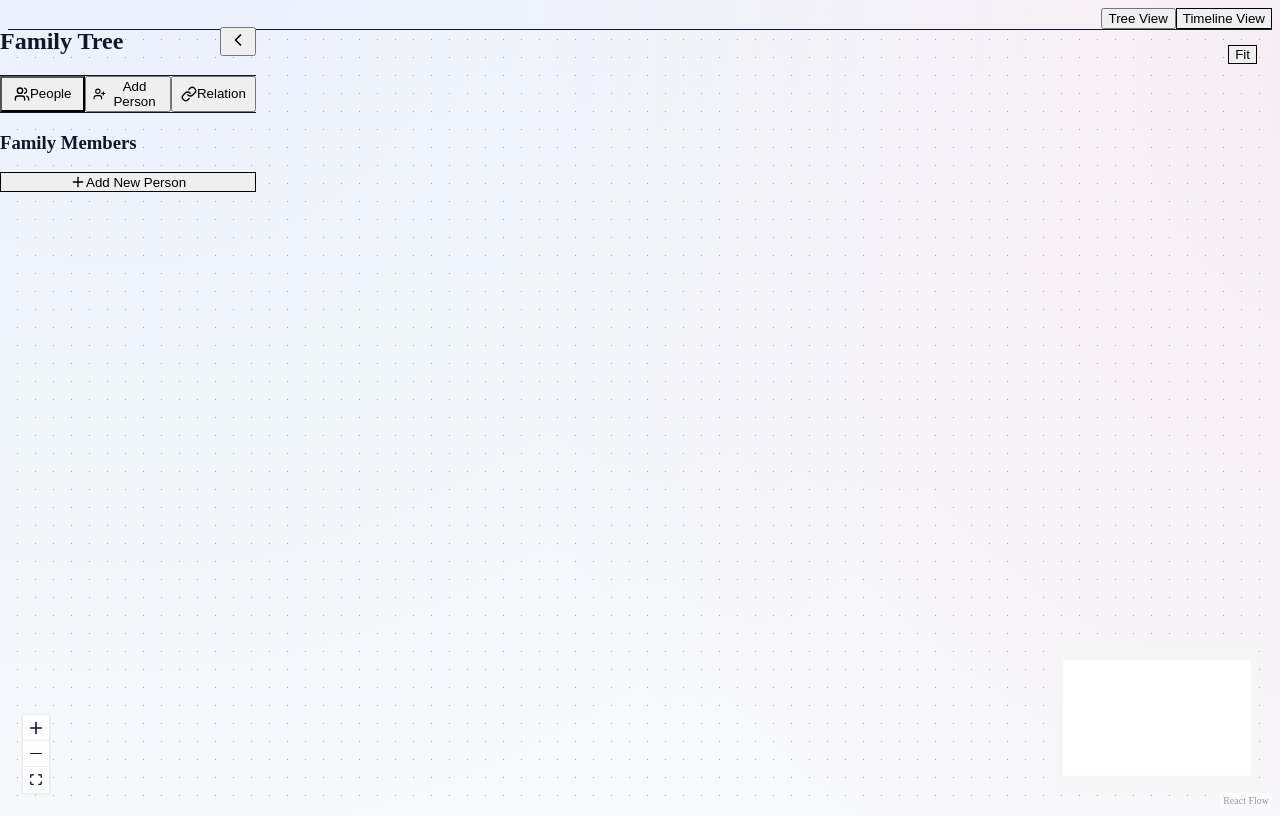
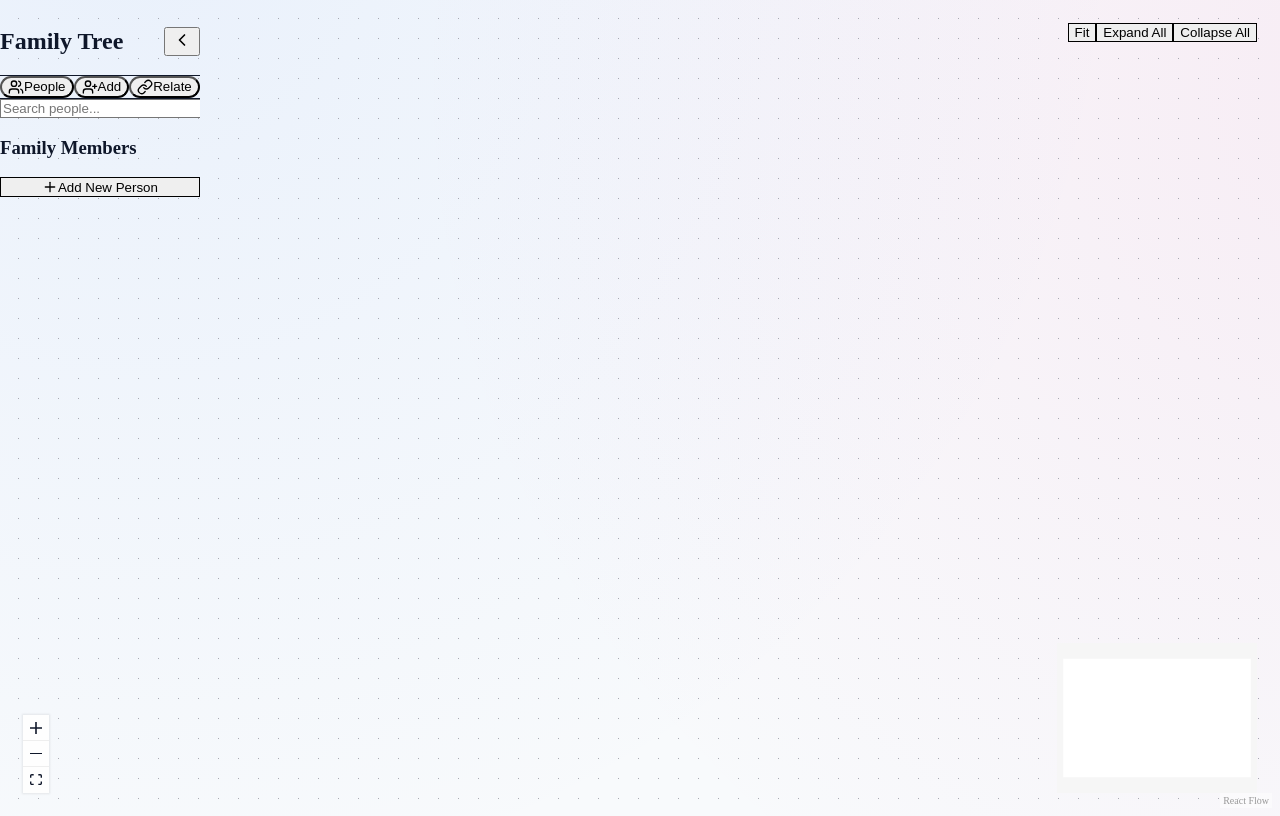
Before and after one commit to cbgoodson/family-tree-app, a React (Vite) app: page / in a window 1280 px wide. Built offline with nearby package versions, Linux system fonts and the light colour scheme.

Commit message:
feat: enhance FamilyTree and PersonNode components with improved UI and relationship management

```diff
--- a/src/App.tsx
+++ b/src/App.tsx
@@ -1,14 +1,12 @@
 import React, { useState } from 'react';
 import { FamilyProvider } from './context/FamilyContext';
 import { FamilyTree } from './components/FamilyTree';
-import TimelineView from './components/TimelineView';
 import Sidebar from './components/Sidebar';
 import { RelationshipManager } from './components/RelationshipManager';
 import type { Person } from './types/Person';
 
 const FamilyTreeApp: React.FC = () => {
   const [sidebarOpen, setSidebarOpen] = useState(true);
-  const [viewMode, setViewMode] = useState<'tree' | 'timeline'>('tree');
   const [relationshipPerson, setRelationshipPerson] = useState<Person | undefined>();
 
   const toggleSidebar = () => {
@@ -16,19 +14,13 @@ const FamilyTreeApp: React.FC = () => {
   };
 
   React.useEffect(() => {
-    const handleOpenRelationshipManager = (event: CustomEvent<Person>) => {
-      setRelationshipPerson(event.detail);
-    };
-
     const handleManageRelationships = (event: CustomEvent<Person>) => {
       setRelationshipPerson(event.detail);
     };
 
-    window.addEventListener('openRelationshipManager', handleOpenRelationshipManager as EventListener);
     window.addEventListener('manageRelationships', handleManageRelationships as EventListener);
 
     return () => {
-      window.removeEventListener('openRelationshipManager', handleOpenRelationshipManager as EventListener);
       window.removeEventListener('manageRelationships', handleManageRelationships as EventListener);
     };
   }, []);
@@ -43,22 +35,8 @@ const FamilyTreeApp: React.FC = () => {
         }}
       />
       <main className={`transition-all duration-300 ${sidebarOpen ? 'ml-80' : 'ml-0'} h-full flex flex-col`}>
-        <div className="p-2 flex justify-end gap-2 bg-white/70 backdrop-blur border-b">
-          <button
-            onClick={() => setViewMode('tree')}
-            className={`px-3 py-1 rounded-md text-sm font-medium ${viewMode === 'tree' ? 'bg-blue-500 text-white' : 'bg-white text-gray-700 border border-gray-300'}`}
-          >
-            Tree View
-          </button>
-          <button
-            onClick={() => setViewMode('timeline')}
-            className={`px-3 py-1 rounded-md text-sm font-medium ${viewMode === 'timeline' ? 'bg-blue-500 text-white' : 'bg-white text-gray-700 border border-gray-300'}`}
-          >
-            Timeline View
-          </button>
-        </div>
         <div className="flex-1 overflow-hidden">
-          {viewMode === 'tree' ? <FamilyTree /> : <TimelineView />}
+          <FamilyTree sidebarOpen={sidebarOpen} />
         </div>
       </main>
 
--- a/src/components/CustomEdge.tsx
+++ b/src/components/CustomEdge.tsx
@@ -33,20 +33,41 @@ const CustomEdge: React.FC<CustomEdgeProps> = ({
     targetPosition,
   });
 
+  const isSpouse = id.startsWith('spouse-');
+  const stroke = (style as any)?.stroke || (isSpouse ? '#ec4899' : '#60a5fa');
+  const strokeWidth = (style as any)?.strokeWidth || 2;
+
   return (
-    <>
+    <g className="group">
+      {/* soft halo for subtle depth */}
+      <path
+        d={edgePath}
+        className="pointer-events-none"
+        style={{ stroke: 'rgba(2,6,23,0.08)', strokeWidth: strokeWidth + 4, fill: 'none' }}
+      />
+      {/* main edge */}
       <path
         id={id}
-        style={{
-          ...style,
-          stroke: '#3b82f6',
-          strokeWidth: 2,
-        }}
+        style={{ ...style, stroke, strokeWidth }}
         className="react-flow__edge-path"
         d={edgePath}
         markerEnd={markerEnd}
       />
-    </>
+      {/* enlarged invisible hit area for easier hover/selection */}
+      <path
+        d={edgePath}
+        className="react-flow__edge-interaction"
+        style={{ fill: 'none', stroke: 'transparent', strokeWidth: 14 }}
+      />
+      {/* optional label for spouse edges, visible on hover */}
+      {isSpouse && (
+        <text className="opacity-0 group-hover:opacity-80 transition-opacity duration-200 text-[10px]" dy={-6}>
+          <textPath href={`#${id}`} startOffset="50%" textAnchor="middle" fill="#9f1239">
+            spouse
+          </textPath>
+        </text>
+      )}
+    </g>
   );
 };
 
--- a/src/components/FamilyTree.tsx
+++ b/src/components/FamilyTree.tsx
@@ -19,18 +19,24 @@ import CustomEdge from './CustomEdge';
 
 type FamilyTreeProps = {
   focusPersonId?: string;
+  sidebarOpen?: boolean;
 };
+
+const SpacerNode: React.FC<{ data: { width: number } }> = ({ data }) => (
+  <div style={{ width: data.width, height: 1, opacity: 0, pointerEvents: 'none' }} />
+);
 
 const nodeTypes = {
   personNode: PersonNode,
+  spacerNode: SpacerNode,
 };
 
 const edgeTypes = {
   customEdge: CustomEdge,
 };
 
-export const FamilyTreeFlow: React.FC<FamilyTreeProps> = ({ focusPersonId }) => {
-  const { people, getPersonById, updatePerson } = useFamilyContext();
+export const FamilyTreeFlow: React.FC<FamilyTreeProps> = ({ focusPersonId, sidebarOpen }) => {
+  const { people, updatePerson } = useFamilyContext();
   const [reactFlowInstance, setReactFlowInstance] = useState<ReactFlowInstance<Node<PersonNodeData>, Edge> | null>(null);
 
   // Build an index and helpers
@@ -134,8 +140,13 @@ export const FamilyTreeFlow: React.FC<FamilyTreeProps> = ({ focusPersonId }) =>
         position: pos,
         data: {
           person,
-          onEdit: () => document.dispatchEvent(new CustomEvent('editPerson', { detail: { personId } })),
-          onManageRelationships: () => document.dispatchEvent(new CustomEvent('manageRelationships', { detail: { personId } })),
+          onEdit: (p: Person) => {
+            // Use window target so listeners attached on window receive it
+            window.dispatchEvent(new CustomEvent<Person>('editPerson', { detail: p }));
+          },
+          onManageRelationships: (p: Person) => {
+            window.dispatchEvent(new CustomEvent<Person>('manageRelationships', { detail: p }));
+          },
           onToggleCollapse: () => {
             const current = !!person.ui?.collapsed;
             // Merge ui shallowly via updatePerson
@@ -144,6 +155,39 @@ export const FamilyTreeFlow: React.FC<FamilyTreeProps> = ({ focusPersonId }) =>
         },
       } as Node<PersonNodeData>);
     });
+
+    // Ensure isolated or cyclic nodes are still included: add any missing, unexcluded people at generation 0
+    people.forEach(p => {
+      if (!excluded.has(p.id) && !generations.has(p.id)) {
+        generations.set(p.id, 0);
+        const pos = { x: 0, y: (sortedGenerations.length) * 210 };
+        nodePositions.set(p.id, pos);
+        nodes.push({
+          id: p.id,
+          type: 'personNode',
+          position: pos,
+          data: {
+            person: p,
+            onEdit: (pp: Person) => window.dispatchEvent(new CustomEvent<Person>('editPerson', { detail: pp })),
+            onManageRelationships: (pp: Person) => window.dispatchEvent(new CustomEvent<Person>('manageRelationships', { detail: pp })),
+            onToggleCollapse: () => updatePerson(p.id, { ui: { collapsed: !p.ui?.collapsed } } as Partial<Person>),
+          },
+        } as Node<PersonNodeData>);
+      }
+    });
+
+    // Optionally inject a left gutter spacer when sidebar is open
+    const SAFE_LEFT = sidebarOpen ? 320 : 0; // px, matches sidebar width (w-80)
+    if (SAFE_LEFT > 0 && nodes.length) {
+      let minX = Infinity;
+      nodes.forEach(n => { if (n.position.x < minX) minX = n.position.x; });
+      nodes.push({
+        id: 'left-gutter',
+        type: 'spacerNode',
+        position: { x: minX - SAFE_LEFT, y: 0 },
+        data: { width: SAFE_LEFT },
+      } as unknown as Node<PersonNodeData>);
+    }
 
     // Edges (only if both nodes are included)
     people.forEach(person => {
@@ -175,7 +219,7 @@ export const FamilyTreeFlow: React.FC<FamilyTreeProps> = ({ focusPersonId }) =>
     });
 
     return { nodes, edges };
-  }, [people, focusPersonId, peopleById, excluded, updatePerson]);
+  }, [people, focusPersonId, peopleById, excluded, updatePerson, sidebarOpen]);
 
   const [nodes, setNodes, onNodesChange] = useNodesState<Node<PersonNodeData>>(initialNodes);
   const [edges, setEdges, onEdgesChange] = useEdgesState(initialEdges);
@@ -189,6 +233,14 @@ export const FamilyTreeFlow: React.FC<FamilyTreeProps> = ({ focusPersonId }) =>
       return () => clearTimeout(t);
     }
   }, [initialNodes, initialEdges, reactFlowInstance, setNodes, setEdges]);
+
+  // Re-fit when sidebar toggles to avoid content beneath the sidebar
+  useEffect(() => {
+    if (reactFlowInstance) {
+      const t = setTimeout(() => reactFlowInstance.fitView({ padding: 0.25 }), 100);
+      return () => clearTimeout(t);
+    }
+  }, [sidebarOpen, reactFlowInstance]);
 
   const onInit = useCallback((instance: ReactFlowInstance<Node<PersonNodeData>, Edge>) => {
     setReactFlowInstance(instance);
@@ -205,6 +257,8 @@ export const FamilyTreeFlow: React.FC<FamilyTreeProps> = ({ focusPersonId }) =>
 
   return (
     <div className="relative w-full h-full">
+      {/* subtle canvas gradient for depth */}
+      <div className="pointer-events-none absolute inset-0 bg-[radial-gradient(60%_40%_at_50%_0%,rgba(59,130,246,0.06),transparent),radial-gradient(40%_30%_at_100%_30%,rgba(236,72,153,0.05),transparent)]" />
       <ReactFlow
         nodeTypes={nodeTypes}
         edgeTypes={edgeTypes}
@@ -212,9 +266,10 @@ export const FamilyTreeFlow: React.FC<FamilyTreeProps> = ({ focusPersonId }) =>
         edges={edges}
         onNodesChange={onNodesChange}
         onEdgesChange={onEdgesChange}
+        onInit={onInit}
         fitView
       >
-        <Background variant="dots" gap={18} size={1} />
+        <Background gap={20} size={1} />
         <MiniMap pannable zoomable />
         <Controls showInteractive={false} />
         <Panel position="top-right" className="bg-white/80 dark:bg-neutral-900/80 rounded-md shadow p-2 space-x-2">
@@ -223,6 +278,22 @@ export const FamilyTreeFlow: React.FC<FamilyTreeProps> = ({ focusPersonId }) =>
             onClick={() => reactFlowInstance?.fitView({ padding: 0.2 })}
           >
             Fit
+          </button>
+          <button
+            className="text-xs rounded border px-2 py-1 hover:bg-black/5 dark:hover:bg-white/5"
+            onClick={() => {
+              people.forEach(p => p.ui?.collapsed && updatePerson(p.id, { ui: { collapsed: false } } as Partial<Person>));
+            }}
+          >
+            Expand All
+          </button>
+          <button
+            className="text-xs rounded border px-2 py-1 hover:bg-black/5 dark:hover:bg-white/5"
+            onClick={() => {
+              people.forEach(p => (p.childrenIds?.length ?? 0) > 0 && updatePerson(p.id, { ui: { collapsed: true } } as Partial<Person>));
+            }}
+          >
+            Collapse All
           </button>
           {focusPersonId && (
             <button
--- a/src/components/Sidebar.tsx
+++ b/src/components/Sidebar.tsx
@@ -1,4 +1,4 @@
-import React, { useState } from 'react';
+import React, { useMemo, useState } from 'react';
 import { ChevronLeftIcon, ChevronRightIcon, UsersIcon, PlusIcon, UserPlusIcon, LinkIcon, EditIcon, TrashIcon } from 'lucide-react';
 import { PersonFormInline } from './PersonFormInline';
 import { useFamilyContext } from '../context/FamilyContext';
@@ -20,9 +20,18 @@ const Sidebar: React.FC<SidebarProps> = ({
   const [activeTab, setActiveTab] = useState<TabType>('people');
   const [selectedPerson, setSelectedPerson] = useState<Person | null>(null);
   const [editingPerson, setEditingPerson] = useState<Person | undefined>();
+  const [query, setQuery] = useState('');
 
 
   const { people, addPerson, updatePerson, deletePerson } = useFamilyContext();
+
+  const filteredPeople = useMemo(() => {
+    const q = query.trim().toLowerCase();
+    if (!q) return people;
+    return people.filter(p =>
+      `${p.firstName} ${p.lastName}`.toLowerCase().includes(q)
+    );
+  }, [people, query]);
 
   // Listen for edit person events from tree nodes
     React.useEffect(() => {
@@ -104,11 +113,19 @@ const Sidebar: React.FC<SidebarProps> = ({
       case 'people':
         return (
           <div className="space-y-2">
-            <h3 className="text-sm font-medium text-gray-500 mb-2">
-              Family Members
-            </h3>
+            <div className="sticky top-0 z-20 bg-white pb-2 pt-1">
+              <div className="relative overflow-hidden">
+                <input
+                  value={query}
+                  onChange={(e) => setQuery(e.target.value)}
+                  placeholder="Search people..."
+                  className="w-full rounded-lg border border-gray-200 px-3 py-2 text-sm shadow-sm focus:outline-none focus:ring-2 focus:ring-blue-400/60"
+                />
+              </div>
+            </div>
+            <h3 className="text-sm font-medium text-gray-500">Family Members</h3>
             <div className="space-y-1">
-              {people.map(person => {
+              {filteredPeople.map(person => {
                 const avatarClasses = person.gender === 'female'
                   ? 'bg-pink-100 text-pink-500'
                   : person.gender === 'male'
@@ -117,7 +134,7 @@ const Sidebar: React.FC<SidebarProps> = ({
                 return (
                   <div
                     key={person.id}
-                    className={`p-2 rounded-md cursor-pointer flex items-center gap-3 ${selectedPerson?.id === person.id ? 'bg-blue-50 text-blue-700' : 'hover:bg-gray-100'}`}
+                    className={`p-2 rounded-lg cursor-pointer flex items-center gap-3 transition-colors ${selectedPerson?.id === person.id ? 'bg-blue-50 text-blue-700 ring-1 ring-blue-200' : 'hover:bg-gray-100'}`}
                     onClick={() => setSelectedPerson(person)}
                   >
                     <div className={`w-8 h-8 rounded-full flex items-center justify-center ${avatarClasses}`}>
@@ -134,14 +151,14 @@ const Sidebar: React.FC<SidebarProps> = ({
                     <div className="flex gap-1">
                       <button
                         onClick={(e) => handleEditPerson(person, e)}
-                        className="p-1 text-gray-400 hover:text-blue-500 hover:bg-blue-50 rounded-full cursor-pointer"
+                        className="p-1 text-gray-500 hover:text-blue-600 hover:bg-blue-50 rounded-full cursor-pointer"
                         title="Edit person"
                       >
                         <EditIcon size={16} />
                       </button>
                       <button
                         onClick={(e) => handleDeletePerson(person, e)}
-                        className="p-1 text-gray-400 hover:text-red-500 hover:bg-red-50 rounded-full cursor-pointer"
+                        className="p-1 text-gray-500 hover:text-red-600 hover:bg-red-50 rounded-full cursor-pointer"
                         title="Delete person"
                       >
                         <TrashIcon size={16} />
@@ -228,14 +245,16 @@ const Sidebar: React.FC<SidebarProps> = ({
         <div className="flex flex-col h-full">
           <div className="p-4 bg-gray-50 border-b border-gray-200 flex justify-between items-center">
             <h2 className="text-lg font-semibold text-gray-800">Family Tree</h2>
-            <button onClick={toggleSidebar} className="p-1 rounded hover:bg-gray-200 cursor-pointer">
+            <button onClick={toggleSidebar} className="p-1 rounded hover:bg-gray-200 cursor-pointer" aria-label="Close sidebar">
               <ChevronLeftIcon size={20} />
             </button>
           </div>
 
-          <div className="flex border-b border-gray-200">
+          {/* Segmented tabs */}
+          <div className="p-2 border-b border-gray-200 bg-white">
+            <div className="flex gap-1 bg-gray-100 rounded-full p-1">
               <button
-              className={`flex-1 py-3 px-4 text-sm font-medium cursor-pointer ${activeTab === 'people' ? 'text-blue-600 border-b-2 border-blue-600' : 'text-gray-500 hover:text-gray-700'}`}
+                className={`flex-1 py-2 px-3 text-sm font-medium rounded-full cursor-pointer transition ${activeTab === 'people' ? 'bg-white shadow text-blue-700' : 'text-gray-600 hover:text-gray-800'}`}
                 onClick={() => handleTabChange('people')}
               >
                 <div className="flex items-center justify-center gap-2">
@@ -243,26 +262,25 @@ const Sidebar: React.FC<SidebarProps> = ({
                   <span>People</span>
                 </div>
               </button>
-
               <button
-              className={`flex-1 py-3 px-4 text-sm font-medium cursor-pointer ${activeTab === 'add-person' ? 'text-blue-600 border-b-2 border-blue-600' : 'text-gray-500 hover:text-gray-700'}`}
+                className={`flex-1 py-2 px-3 text-sm font-medium rounded-full cursor-pointer transition ${activeTab === 'add-person' ? 'bg-white shadow text-blue-700' : 'text-gray-600 hover:text-gray-800'}`}
                 onClick={handleAddPersonTab}
               >
                 <div className="flex items-center justify-center gap-2">
                   <UserPlusIcon size={16} />
-                <span>Add Person</span>
+                  <span>Add</span>
                 </div>
               </button>
-
               <button
-              className={`flex-1 py-3 px-4 text-sm font-medium cursor-pointer ${activeTab === 'add-relationship' ? 'text-blue-600 border-b-2 border-blue-600' : 'text-gray-500 hover:text-gray-700'}`}
+                className={`flex-1 py-2 px-3 text-sm font-medium rounded-full cursor-pointer transition ${activeTab === 'add-relationship' ? 'bg-white shadow text-blue-700' : 'text-gray-600 hover:text-gray-800'}`}
                 onClick={() => handleTabChange('add-relationship')}
               >
                 <div className="flex items-center justify-center gap-2">
                   <LinkIcon size={16} />
-                <span>Relation</span>
+                  <span>Relate</span>
                 </div>
               </button>
+            </div>
           </div>
           <div className="flex-1 overflow-y-auto p-4">
             {renderContent()}
```
Also changed, not shown: src/components/PersonNode.tsx (+21 -13 lines), src/context/FamilyContext.tsx (+29 -12 lines), 1 other file (tests, documents, lock files or other folders). Lines whose indentation alone changed are shown as unchanged.
